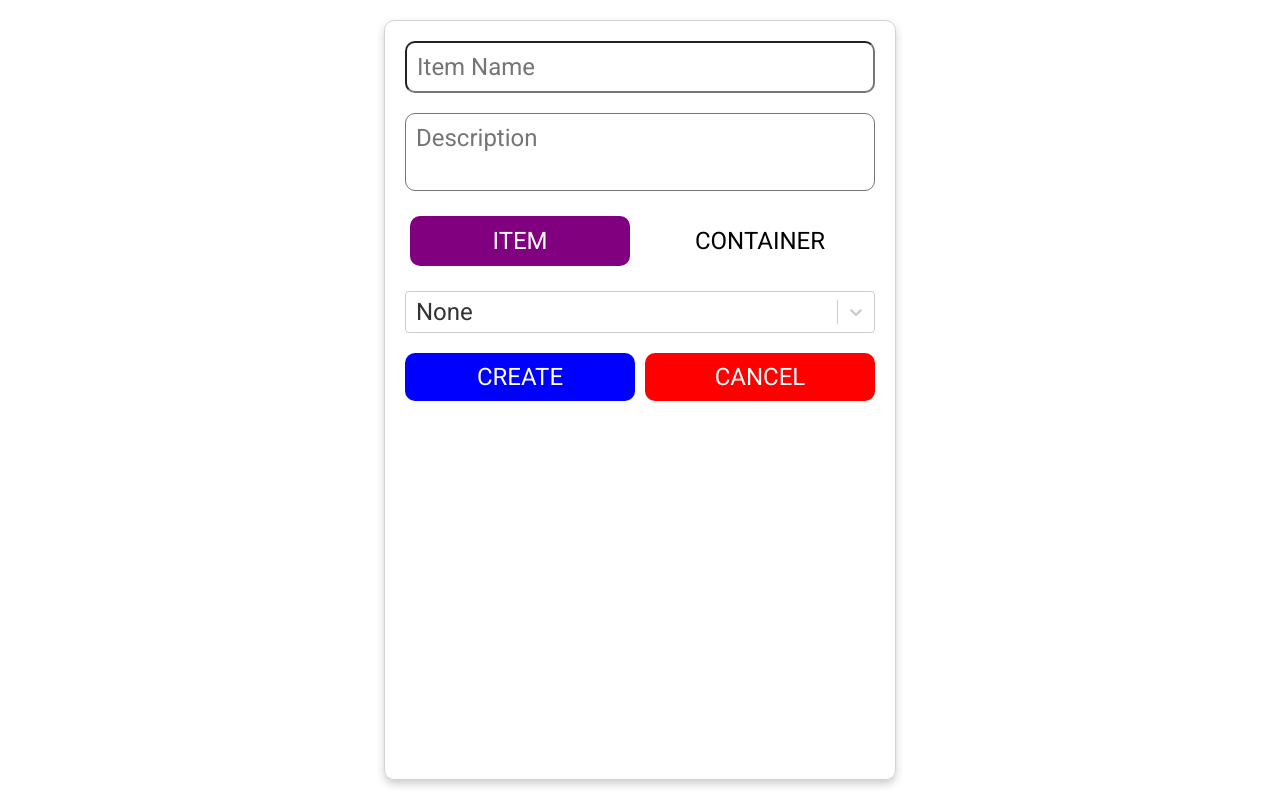
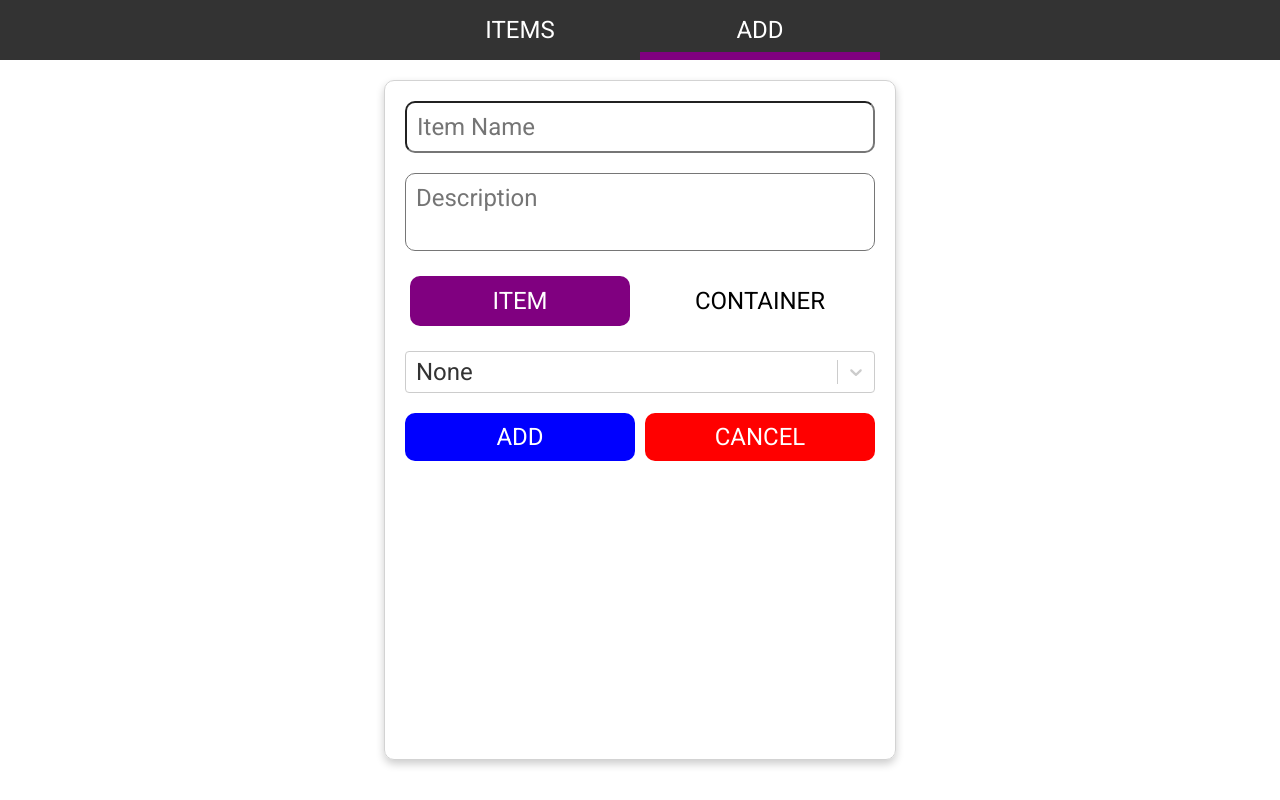
Before and after one commit to Hjijijing/eksamensprojekt-frontend, a React (Create React App) app: page /create in a window 1280 px wide. Built offline with nearby package versions, Linux system fonts and the light colour scheme; no server answers.

Commit message:
Navbar
With nice animatinos

```diff
--- a/src/App.js
+++ b/src/App.js
@@ -4,11 +4,14 @@ import ItemList from "./components/ItemList";
 import ItemCreator from "./components/ItemCreator";
 import ItemEditor from "./components/ItemEditor";
 import { BrowserRouter as Router, Route, Routes } from "react-router-dom";
+import Navbar from "./components/Navbar";
 
 function App() {
   return (
     <Router>
       <ItemsProvider>
+        <div className="everything">
+          <Navbar />
           <div className="parent">
             <Routes>
               <Route path="/" element={<ItemList />} />
@@ -16,6 +19,7 @@ function App() {
               <Route path="/edit/:id" element={<ItemEditor />} />
             </Routes>
           </div>
+        </div>
       </ItemsProvider>
     </Router>
   );
--- a/src/components/ItemForm.js
+++ b/src/components/ItemForm.js
@@ -82,7 +82,7 @@ export default function ItemForm({
           value="Submit"
           id="item-form-submit"
         >
-          {labels ? labels.submit : "Create"}
+          {labels ? labels.submit : "Add"}
         </button>
         <button
           type="button"
--- /dev/null
+++ b/src/components/Navbar.js
@@ -0,0 +1,30 @@
+import React from "react";
+import { useLocation, useNavigate } from "react-router-dom";
+
+export default function Navbar() {
+  const location = useLocation();
+  const navigate = useNavigate();
+
+  return (
+    <div className="navbar">
+      <button
+        className={"navbarlink" + (location.pathname === "/" ? " active" : "")}
+        onClick={() => {
+          navigate("/");
+        }}
+      >
+        Items
+      </button>
+      <button
+        className={
+          "navbarlink" + (location.pathname === "/create" ? " active" : "")
+        }
+        onClick={() => {
+          navigate("/create");
+        }}
+      >
+        Add
+      </button>
+    </div>
+  );
+}
--- a/src/styles/itemlist.css
+++ b/src/styles/itemlist.css
@@ -14,7 +14,7 @@ body {
 
 .parent {
   width: 100vw;
-  height: 100vh;
+  height: 90vh;
   margin: none;
   padding: none;
   top: 0px;
@@ -24,8 +24,57 @@ body {
   justify-content: flex-start;
 }
 
+.navbar {
+  position: sticky;
+  display: flex;
+  flex-direction: row;
+  align-items: stretch;
+  justify-content: stretch;
+  width: 100%;
+
+  background-color: #333333;
+  height: 60px;
+  flex: 1 1 auto;
+  padding-left: 400px;
+  padding-right: 400px;
+}
+
+.navbarlink {
+  flex: 1 1 0;
+  text-transform: uppercase;
+  border: none;
+  background: none;
+  color: white;
+  font-size: 1.5rem;
+  width: 100%;
+  position: relative;
+}
+
+.navbarlink::before {
+  content: "";
+  display: block;
+  position: absolute;
+  bottom: 0px;
+  height: 8px;
+  left: 0;
+  background-color: purple;
+  opacity: 100%;
+  width: 100%;
+  transform-origin: bottom middle;
+  transition: transform 0.2s ease-in;
+  transform: scale(0, 1);
+}
+
+.navbarlink:hover {
+  background-color: rgba(0, 0, 0, 0.3);
+}
+
+.navbarlink.active::before {
+  transform: scale(1, 1);
+}
+
 .parent > * {
-  flex: 1 1 0;
+  flex: 1 1 0px;
   height: 100%;
 }
 
```
Lines whose indentation alone changed are shown as unchanged.
